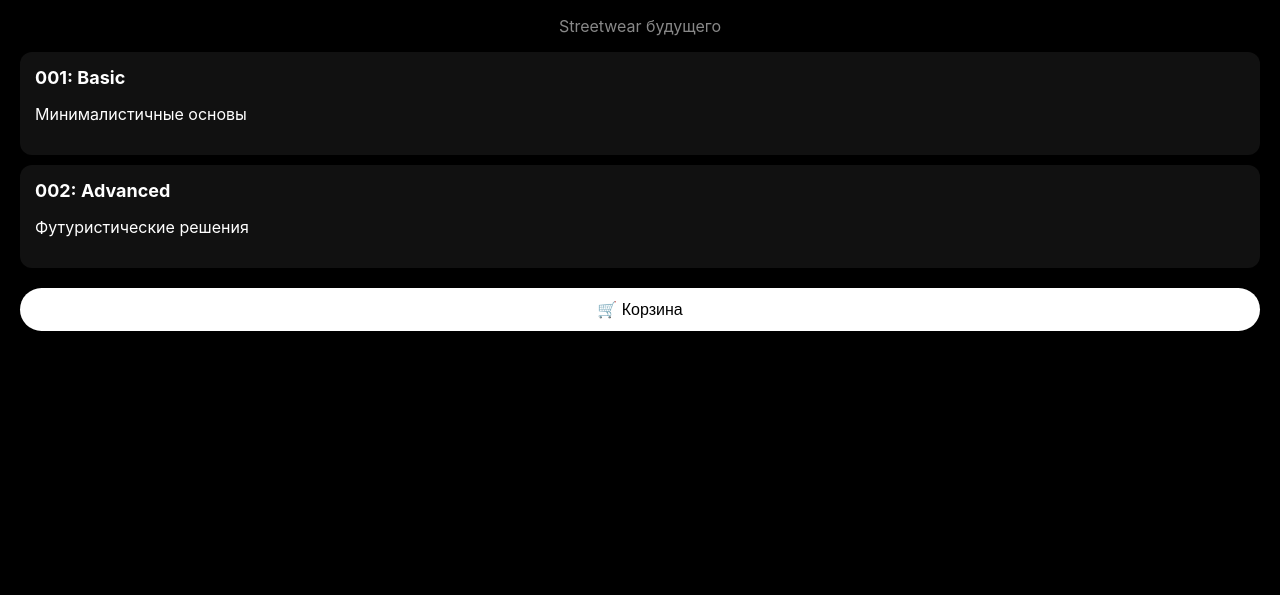
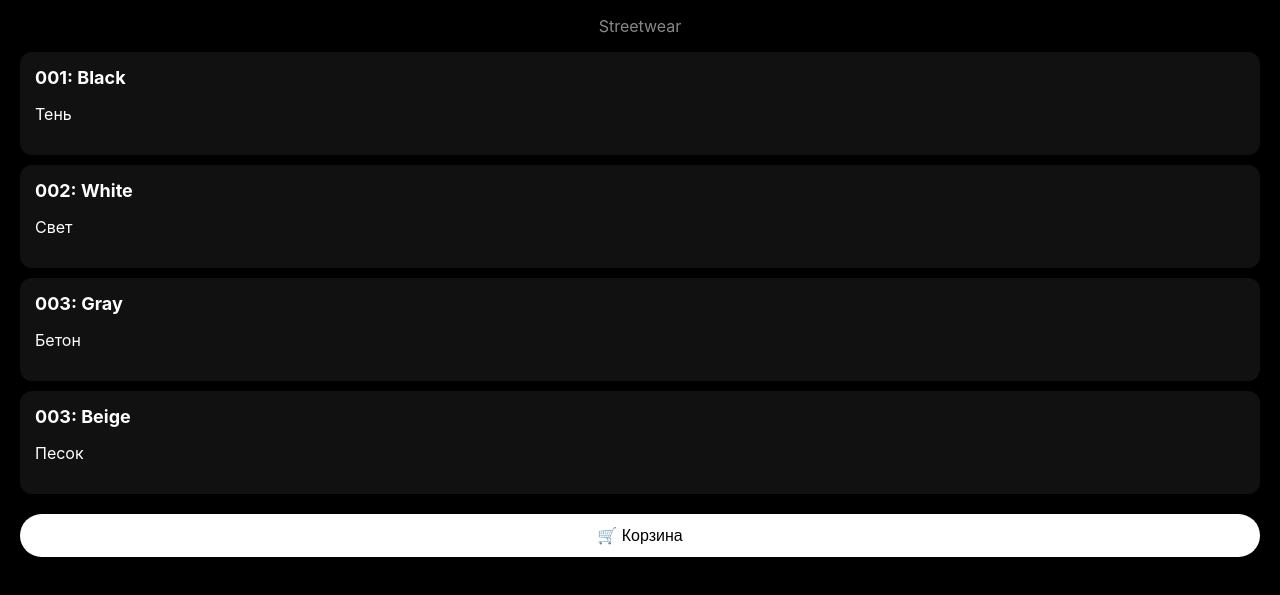
Before and after one commit to Remener99/panz-mini-app, a plain HTML site: page index.html in a window 1280 px wide. Shown: the part 87-682 px from the top of the page. Drawn offline with Linux system fonts and the light colour scheme.

Commit message:
Update index.html

```diff
--- a/index.html
+++ b/index.html
@@ -107,16 +107,26 @@
     <!-- Главная страница -->
     <div id="home" class="collections active">
       <h1>PANZ</h1>
-      <p style="text-align:center; color:#888;">Streetwear будущего</p>
+      <p style="text-align:center; color:#888;">Streetwear</p>
 
       <div class="collection-card" onclick="showCollection('001')">
-        <h3>001: Basic</h3>
-        <p>Минималистичные основы</p>
+        <h3>001: Black</h3>
+        <p>Тень</p>
       </div>
 
       <div class="collection-card" onclick="showCollection('002')">
-        <h3>002: Advanced</h3>
-        <p>Футуристические решения</p>
+        <h3>002: White</h3>
+        <p>Свет</p>
+      </div>
+
+      <div class="collection-card" onclick="showCollection('003')">
+        <h3>003: Gray</h3>
+        <p>Бетон</p>
+      </div>
+
+      <div class="collection-card" onclick="showCollection('004')">
+        <h3>003: Beige</h3>
+        <p>Песок</p>
       </div>
 
       <button class="btn" onclick="showCart()">🛒 Корзина</button>
@@ -191,12 +201,14 @@
 
       const products = {
         '001': [
-          { id: 1, name: 'Basic Hoodie', price: 5990, img: 'https://placehold.co/300x300/000/fff?text=Hoodie' },
-          { id: 2, name: 'Basic Tee', price: 2990, img: 'https://placehold.co/300x300/000/fff?text=Tee' }
+          { id: 1, name: 'T-shirt', price: 300, img: 'Pictures/001/001 T-shirt' },
+          { id: 2, name: 'Hoodie', price: 1500, img: 'Pictures/001/001 Hoodies' },
+          { id: 3, name: 'Beanie', price: 250, img: 'Pictures/001/001 Beanie'}
         ],
         '002': [
-          { id: 3, name: 'Advanced Jacket', price: 12990, img: 'https://placehold.co/300x300/000/fff?text=Jacket' },
-          { id: 4, name: 'Future Pants', price: 8990, img: 'https://placehold.co/300x300/000/fff?text=Pants' }
+          { id: 4, name: 'T-shirt', price: 300, img: 'Pictures/002/002 T-shirt' },
+          { id: 5, name: 'Hoodie', price: 1500, img: 'Pictures/002/002 Hoodies' },
+          { id: 6, name: 'Beanie', price: 250, img: 'Pictures/002/002 Beanie'}
         ]
       };
 
@@ -224,7 +236,7 @@
         <img src="${product.img}" alt="${product.name}" style="width:100%;border-radius:12px;">
         <h2>${product.name}</h2>
         <p style="font-size:20px;color:#fff;">${product.price} ₽</p>
-        <p>Описание: ультра-минималистичный крой, ткань будущего.</p>
+        <p>Описание: Чёрная оверсайз-футболка. Просто. Свободно..</p>
         <button class="btn" onclick="addToCart(${product.id}, '${product.name}', ${product.price})">Добавить в корзину</button>
       `;
     }
@@ -357,4 +369,5 @@
     }
   </script>
 </body>
+
 </html>
```
